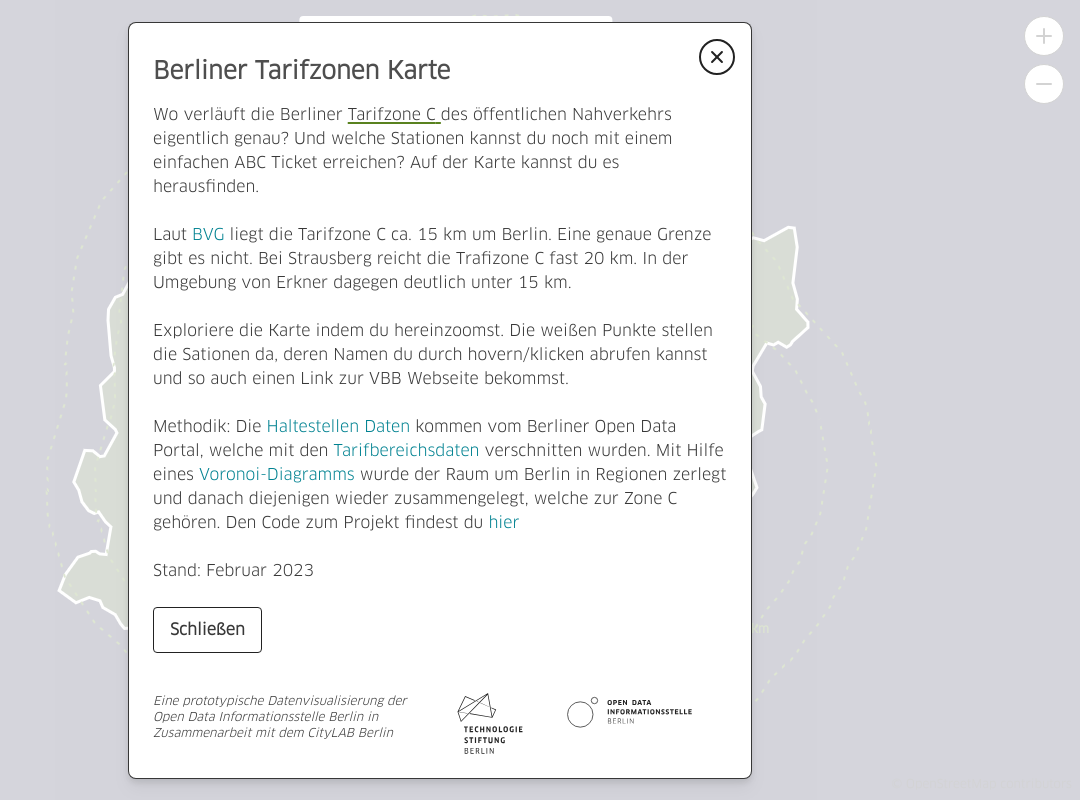
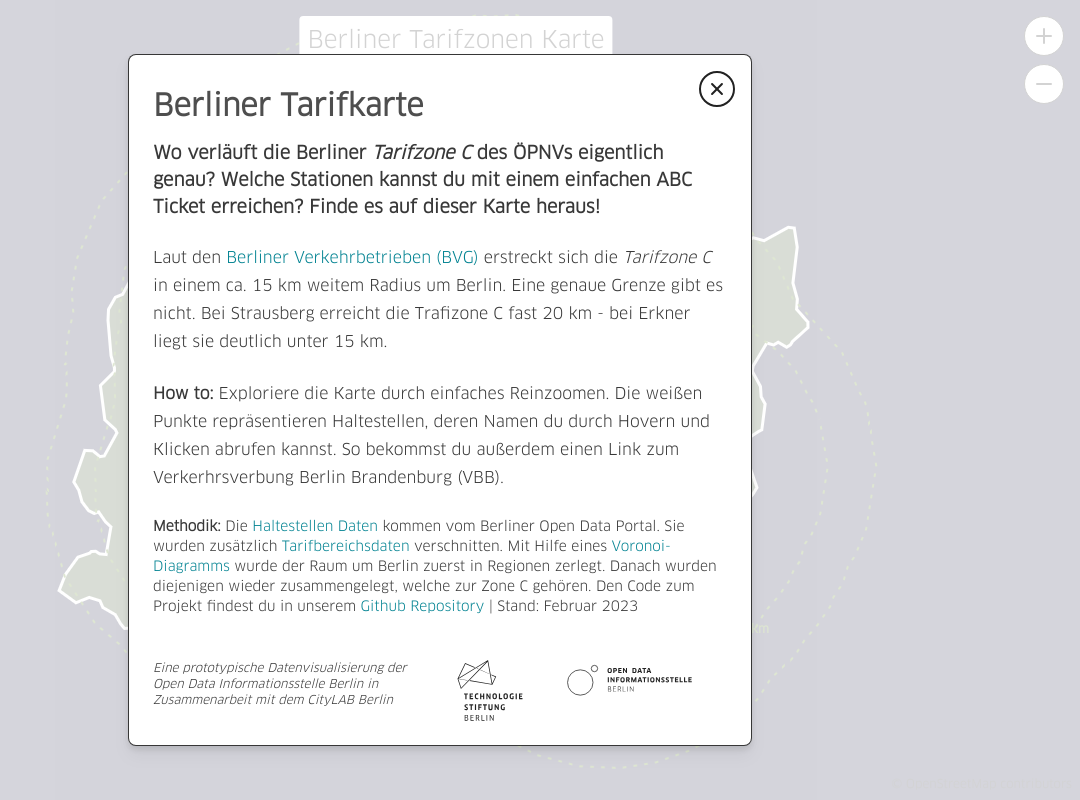
Before and after one commit to technologiestiftung/tarifkarte, a Next.js app: page / in a window 1280 px wide. Shown: the whole page, without its empty margins (200-1280 px from the left). Built offline with nearby package versions, Linux system fonts and the light colour scheme; no server answers.

Commit message:
modal intro text update

```diff
--- a/src/components/Head/index.tsx
+++ b/src/components/Head/index.tsx
@@ -26,8 +26,8 @@
 
 export const Head: FC<Partial<HeadPropType>> = ({
   description = "Wo verläuft die Berliner Tarifzone C des öffentlichen Nahverkehrs eigentlich genau? Und welche Stationen kannst du noch mit einem einfachen ABC Ticket erreichen? Auf der Karte kannst du es herausfinden.",
-  siteTitle = "tarifzonen.odis-berlin.de",
-  pageTitle = "Berliner Tarifzonen Karte",
+  siteTitle = "tarifkarte.odis-berlin.de",
+  pageTitle = "Berliner Traifkarte",
   fbAppId = "",
   keywords = [
     "Berlin",
--- a/src/components/IntroModal/index.tsx
+++ b/src/components/IntroModal/index.tsx
@@ -39,74 +39,87 @@
               >
                 <Cross />
               </button>
-              <h2 className="font-bold text-2xl pb-4 pt-2 text-black/80">
-                Berliner Tarifzonen Karte
+              <h2 className="font-bold text-3xl pb-4 pt-2 text-black/80">
+                Berliner Tarifkarte
               </h2>
-              <p className="pb-6 leading-normal">
+              <p className="pb-6 leading-normal text-lg font-bold">
                 Wo verläuft die Berliner{" "}
-                <span className="decoration-zonec underline decoration-2 underline-offset-2">
-                  {" "}
-                  Tarifzone C{" "}
-                </span>
-                des öffentlichen Nahverkehrs eigentlich genau? Und welche
-                Stationen kannst du noch mit einem einfachen ABC Ticket
-                erreichen? Auf der Karte kannst du es herausfinden.
-                <br />
-                <br />
-                Laut{" "}
+                <span className="italic"> Tarifzone C </span>
+                des ÖPNVs eigentlich genau? Welche Stationen kannst du mit einem
+                einfachen ABC Ticket erreichen? Finde es auf dieser Karte
+                heraus!
+              </p>
+              <p className="pb-6">
+                Laut den{" "}
                 <a
                   className="text-zoneb"
+                  target="_blank"
+                  rel="noreferrer"
                   href="https://www.bvg.de/de/abos-und-tickets/tarifzonen-und-tarifbestimmungen"
                 >
-                  BVG
+                  Berliner Verkehrbetrieben (BVG)
                 </a>{" "}
-                liegt die Tarifzone C ca. 15 km um Berlin. Eine genaue Grenze
-                gibt es nicht. Bei Strausberg reicht die Trafizone C fast 20 km.
-                In der Umgebung von Erkner dagegen deutlich unter 15 km.
-                <br />
-                <br />
-                Exploriere die Karte indem du hereinzoomst. Die weißen Punkte
-                stellen die Sationen da, deren Namen du durch hovern/klicken
-                abrufen kannst und so auch einen Link zur VBB Webseite bekommst.
-                <br />
-                <br />
-                Methodik: Die{" "}
+                erstreckt sich die <span className="italic">Tarifzone C</span>{" "}
+                in einem ca. 15 km weitem Radius um Berlin. Eine genaue Grenze
+                gibt es nicht. Bei Strausberg erreicht die Trafizone C fast 20
+                km - bei Erkner liegt sie deutlich unter 15 km.
+              </p>
+              <p className="pb-6">
+                <span className="font-bold">How to:</span> Exploriere die Karte
+                durch einfaches Reinzoomen. Die weißen Punkte repräsentieren
+                Haltestellen, deren Namen du durch Hovern und Klicken abrufen
+                kannst. So bekommst du außerdem einen Link zum Verkerhrsverbung
+                Berlin Brandenburg (VBB).
+              </p>
+              <p className="text-sm">
+                <span className="font-bold">Methodik: </span>
+                Die{" "}
                 <a
                   className="text-zoneb"
+                  target="_blank"
+                  rel="noreferrer"
                   href="https://daten.berlin.de/datensaetze/vbb-fahrplandaten-gtfs"
                 >
                   Haltestellen Daten
                 </a>{" "}
-                kommen vom Berliner Open Data Portal, welche mit den
+                kommen vom Berliner Open Data Portal. Sie wurden zusätzlich
                 <a
                   className="text-zoneb"
+                  target="_blank"
+                  rel="noreferrer"
                   href="https://sbahn.berlin/fileadmin/user_upload/Tickets/Tarifgebiet_Berlin-Brandenburg/Tarifbroschueren/vbbtarif-zielorte.pdf"
                 >
                   {" "}
                   Tarifbereichsdaten{" "}
                 </a>
-                verschnitten wurden. Mit Hilfe eines{" "}
+                verschnitten. Mit Hilfe eines{" "}
                 <a
                   className="text-zoneb"
+                  target="_blank"
+                  rel="noreferrer"
                   href="https://de.wikipedia.org/wiki/Voronoi-Diagramm"
                 >
                   Voronoi-Diagramms{" "}
                 </a>
-                wurde der Raum um Berlin in Regionen zerlegt und danach
-                diejenigen wieder zusammengelegt, welche zur Zone C gehören. Den
-                Code zum Projekt findest du{" "}
+                wurde der Raum um Berlin zuerst in Regionen zerlegt. Danach
+                wurden diejenigen wieder zusammengelegt, welche zur Zone C
+                gehören. Den Code zum Projekt findest du in unserem{" "}
                 <a
                   className="text-zoneb"
+                  target="_blank"
+                  rel="noreferrer"
                   href="https://github.com/technologiestiftung/tarifzonen/"
                 >
-                  hier
-                </a>
+                  Github Repository
+                </a>{" "}
+                | Stand: Februar 2023
                 <br />
                 <br />
-                Stand: Februar 2023
               </p>
 
-              <button
+              {/* <p className="text-sm">Stand: Februar 2023</p> */}
+
+              {/* <button
                 className="border px-4 bg-primary font-bold  p-2 text-bold rounded hover:border-primary hover:bg-black border-black hover:text-white"
                 onClick={() =>
                   (function () {
@@ -115,7 +128,7 @@
                 }
               >
                 Schließen
-              </button>
+              </button> */}
 
               {/* <button
                 className="px-4 ml-4 bg-white text-gray-500 text-bold hover:text-primary p-2 rounded "
@@ -124,7 +137,7 @@
                 Mehr Infos
               </button> */}
 
-              <div className="grid md:grid-cols-[1fr,auto] gap-4 mt-4 md:mt-6">
+              <div className="grid md:grid-cols-[1fr,auto] gap-4 mt-2 md:mt-2">
                 <p className="text-xs mb-2 md:mb-0 text-gray-500 max-w-md pt-4">
                   <i>
                     Eine prototypische Datenvisualisierung der Open Data
```
